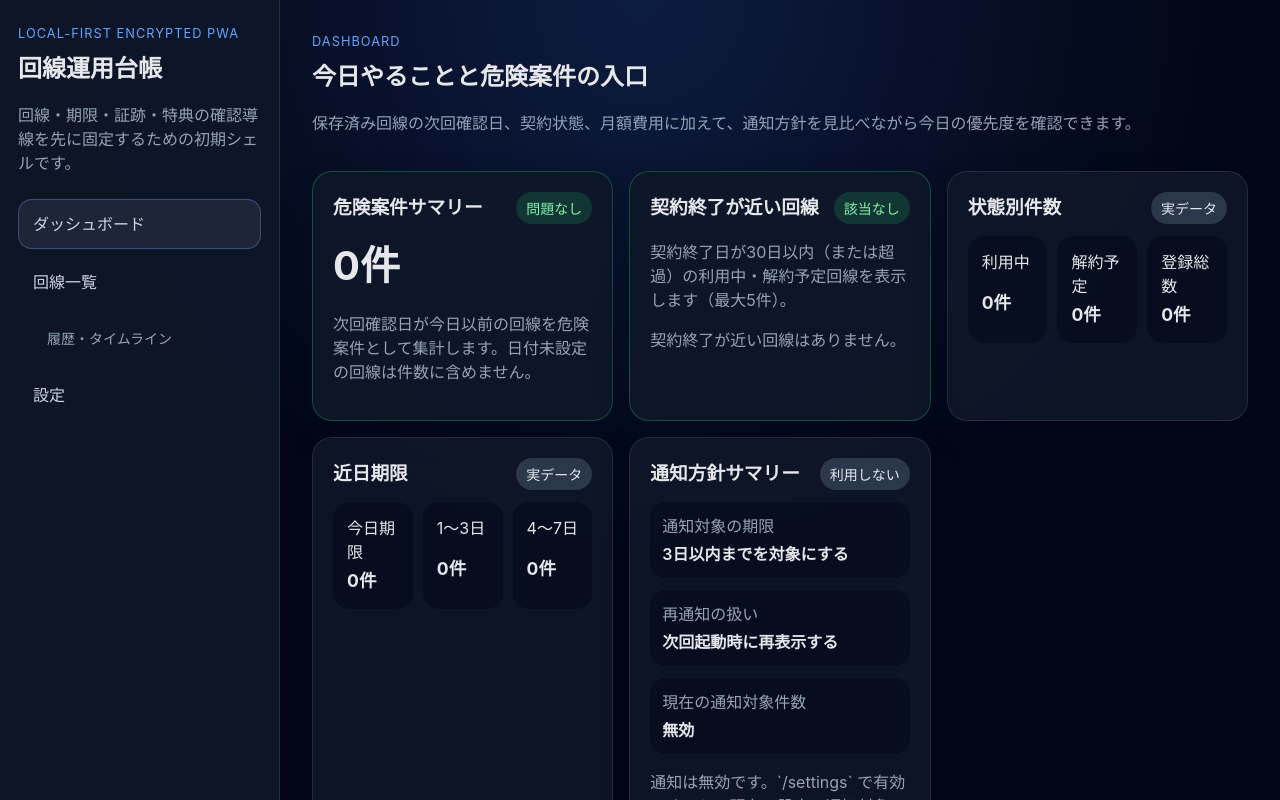
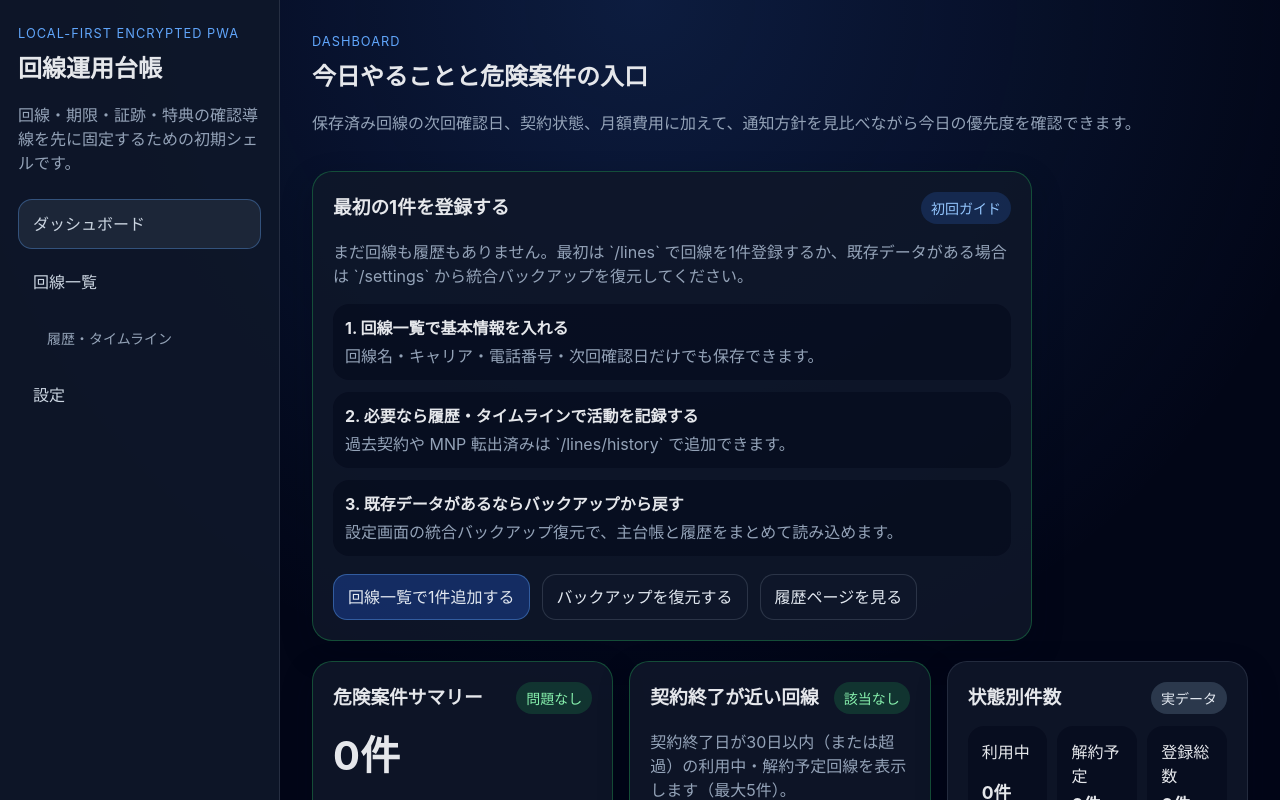
Before and after one commit to Driedsandwich/line-ops-ledger, a React (Vite) app: page / in a window 1280 px wide. Shown: the top 800 px of the page. Built offline with nearby package versions, Linux system fonts and the light colour scheme.

Commit message:
feat: improve empty states for first-time onboarding (#123)

```diff
--- a/src/pages/DashboardPage.tsx
+++ b/src/pages/DashboardPage.tsx
@@ -356,6 +356,7 @@ export function DashboardPage(): JSX.Element {
   const historyEntries = lineHistoryStore.load();
   const notificationSettings = loadNotificationSettings();
   const summary = buildSummary(drafts, historyEntries, notificationSettings.reminderWindow);
+  const isFirstRun = drafts.length === 0 && historyEntries.length === 0;
 
   return (
     <div className="page">
@@ -368,6 +369,39 @@ export function DashboardPage(): JSX.Element {
           </p>
         </div>
       </header>
+
+      {isFirstRun ? (
+        <section className="card-grid card-grid--single">
+          <article className="card card--accent">
+            <div className="card__header">
+              <h3>最初の1件を登録する</h3>
+              <span className="badge badge--info">初回ガイド</span>
+            </div>
+            <p className="muted">
+              まだ回線も履歴もありません。最初は `/lines` で回線を1件登録するか、既存データがある場合は `/settings` から統合バックアップを復元してください。
+            </p>
+            <ol className="list">
+              <li>
+                <strong>1. 回線一覧で基本情報を入れる</strong>
+                <span>回線名・キャリア・電話番号・次回確認日だけでも保存できます。</span>
+              </li>
+              <li>
+                <strong>2. 必要なら履歴・タイムラインで活動を記録する</strong>
+                <span>過去契約や MNP 転出済みは `/lines/history` で追加できます。</span>
+              </li>
+              <li>
+                <strong>3. 既存データがあるならバックアップから戻す</strong>
+                <span>設定画面の統合バックアップ復元で、主台帳と履歴をまとめて読み込めます。</span>
+              </li>
+            </ol>
+            <div className="button-row">
+              <Link className="button button--primary" to="/lines">回線一覧で1件追加する</Link>
+              <Link className="button" to="/settings">バックアップを復元する</Link>
+              <Link className="button" to="/lines/history">履歴ページを見る</Link>
+            </div>
+          </article>
+        </section>
+      ) : null}
 
       <section className="card-grid">
         <article className="card card--accent">
--- a/src/pages/HistoryPage.tsx
+++ b/src/pages/HistoryPage.tsx
@@ -1,5 +1,5 @@
 import { useEffect, useMemo, useRef, useState } from 'react';
-import { useSearchParams } from 'react-router-dom';
+import { Link, useSearchParams } from 'react-router-dom';
 import { lineDraftStore, normalizePhoneNumber, type LineDraft } from '../lib/lineDrafts';
 import {
   createLineHistoryEntry,
@@ -554,7 +554,7 @@ export function HistoryPage(): JSX.Element {
       </header>
 
       <section className="card-grid card-grid--single">
-        <article className="card">
+        <article className="card" id="history-form">
           <div className="card__header">
             <h3>契約履歴の登録</h3>
             <span className="badge">{editingHistoryId ? '履歴編集中' : '電話番号単位'}</span>
@@ -679,7 +679,23 @@ export function HistoryPage(): JSX.Element {
             </div>
           ) : null}
           {visibleLineHistoryGroups.length === 0 ? (
-            <p className="muted">現在の表示条件に一致する履歴はありません。期間または表示対象を切り替えて確認してください。</p>
+            lineHistoryGroups.length === 0 ? (
+              <>
+                <p className="muted">履歴はまだありません。主台帳から「活動を記録」で始めるか、上のフォームから過去契約を1件追加するとここにタイムラインが表示されます。</p>
+                <div className="detail-panel">
+                  <p className="muted" style={{ marginTop: 0 }}>
+                    既存データがある場合は、`/settings` から統合バックアップを復元できます。
+                  </p>
+                  <div className="button-row button-row--tight">
+                    <a className="button button--primary" href="#history-form">履歴フォームに戻る</a>
+                    <Link className="button" to="/lines">回線一覧で1件追加する</Link>
+                    <Link className="button" to="/settings">バックアップを復元する</Link>
+                  </div>
+                </div>
+              </>
+            ) : (
+              <p className="muted">現在の表示条件に一致する履歴はありません。期間または表示対象を切り替えて確認してください。</p>
+            )
           ) : (
             <div className="stack">
               {visibleLineHistoryGroups.map((group) => (
--- a/src/pages/LinesPage.tsx
+++ b/src/pages/LinesPage.tsx
@@ -979,7 +979,7 @@ export function LinesPage(): JSX.Element {
       </header>
 
       <section className="card-grid card-grid--lines">
-        <article className="card">
+        <article className="card" id="line-form">
           <div className="card__header">
             <h3>回線フォーム</h3>
             <div className="button-row button-row--tight">
@@ -1251,7 +1251,19 @@ export function LinesPage(): JSX.Element {
           </div>
 
           {!hasDrafts ? (
-            <p className="muted">保存済み回線はまだありません。上のフォームから追加するとここに表示されます。</p>
+            <>
+              <p className="muted">保存済み回線はまだありません。最初は回線名・キャリア・電話番号だけでも登録できます。</p>
+              <div className="detail-panel">
+                <p className="muted" style={{ marginTop: 0 }}>
+                  既存データがある場合は、`/settings` から統合バックアップを復元すると主台帳と履歴をまとめて戻せます。
+                </p>
+                <div className="button-row button-row--tight">
+                  <a className="button button--primary" href="#line-form">回線フォームに戻る</a>
+                  <Link className="button" to="/settings">バックアップを復元する</Link>
+                  <Link className="button" to="/lines/history">履歴ページを見る</Link>
+                </div>
+              </div>
+            </>
           ) : (
             <ul className="list list--drafts">
               {visibleDrafts.map((draft) => {
```
Also changed, not shown: 4 other files (tests, documents, lock files or other folders).
